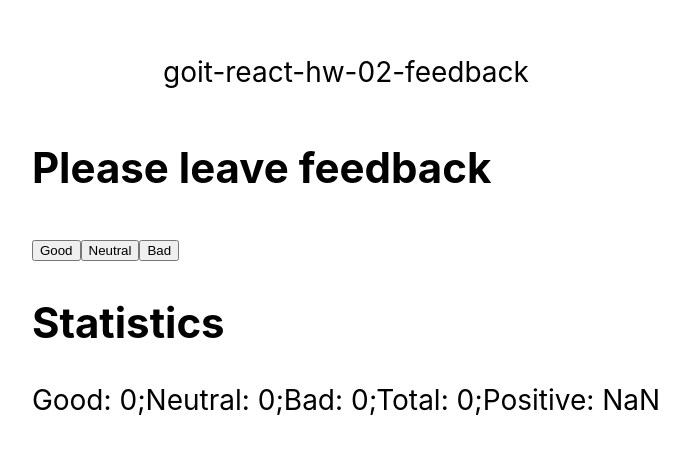
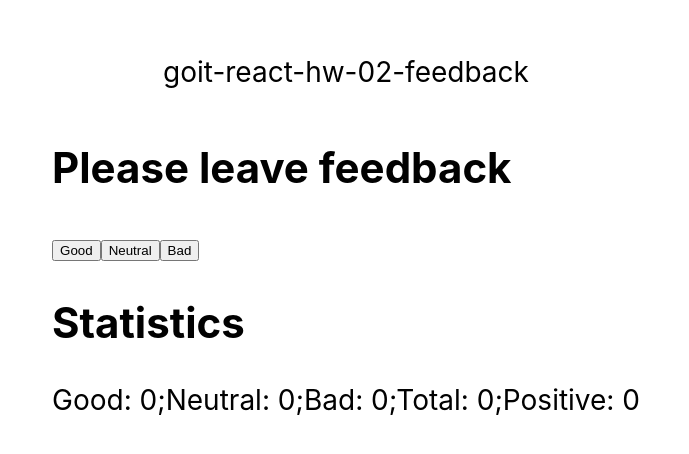
Before and after one commit to RomanVBohdanov22/goit-react-hw-02-feedback, a React (Create React App) app: page / in a window 1280 px wide. Shown: the part 164-618 px from the top of the page, without its empty margins (294-983 px from the left). Built offline with nearby package versions, Linux system fonts and the light colour scheme.

Commit message:
coool react

```diff
--- a/src/components/App.jsx
+++ b/src/components/App.jsx
@@ -1,22 +1,6 @@
 import React, { Component } from 'react';
 
 export class App extends Component {
-  /*static defaultProps = {
-    step: 1,
-  };*/
- /*
-  constructor() {
-  super();
-  this.state = {
-    good: 0,
-    neutral: 0,
-    bad: 0,
-  };
-    this.handleGood = this.handleGood.bind(this);
-    this.handleBad = this.handleBad.bind(this);
-    this.handleNeutral = this.handleNeutral.bind(this);
-  }
-*/
 
 state = {
     good: 0,
@@ -24,17 +8,15 @@ state = {
     bad: 0,
   }
   total = () => {
-    return this.state.good + this.state.neutral + this.state.bad;
+    return this.state.good + this.state.bad + this.state.neutral;
   };
 
   positive = () => {
+    if ((this.state.good===0) && (this.state.bad===0) && (this.state.neutral===0)) return 0;
     return (this.state.good / this.total())*100;
   };
 
   handleGood = evt => {
-    /*const { target } = evt;
-    console.log(`Good clicked ${evt}}`, target);
-    console.log(this);*/
     this.setState(prevState => {
       return {
         good: prevState.good + 1,
@@ -44,9 +26,6 @@ state = {
     });
   };
   handleNeutral = evt => {
-    /* const { target } = evt;
-    console.log(`Neutral clicked ${evt}}`, target);
-    console.log(this);*/
     this.setState(prevState => {
       return {
         good: prevState.good,
@@ -57,9 +36,6 @@ state = {
   };
 
   handleBad = evt => {
-    /*const { target } = evt;
-    console.log(`Bad clicked ${evt}}`, evt.target);
-    console.log(this);*/
     this.setState(prevState => {
       return {
         good: prevState.good,
@@ -71,7 +47,6 @@ state = {
 
   render() {
     const { good, neutral, bad } = this.state;
-    //const { step } = this.props;
 
     return (
       <div
```
